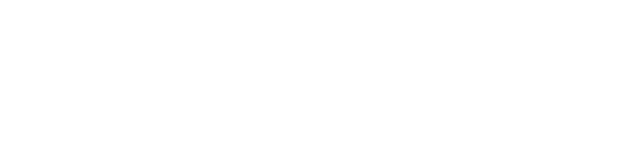
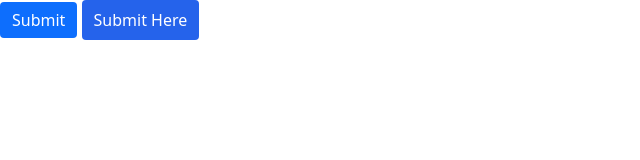
Before and after one commit to Almiramahsa/tailwind-css, a plain HTML site: page index.html in a window 1280 px wide. Shown: the whole page, without its empty margins (0-640 px from the left). Drawn offline with nearby package versions, Linux system fonts and the light colour scheme.

Commit message:
menambahkan CDN untuk instalasi Tailwind

```diff
--- a/index.html
+++ b/index.html
@@ -4,9 +4,12 @@
     <meta charset="UTF-8">
     <meta http-equiv="X-UA-Compatible" content="IE=edge">
     <meta name="viewport" content="width=device-width, initial-scale=1.0">
+    <link rel="stylesheet" href="style.css">
+    <script src="https://cdn.tailwindcss.com"></script>
     <title>Coba Tailwind</title>
 </head>
 <body>
-
+    <button type="submit" class="tombol">Submit</button>
+    <button type="submit" class="bg-blue-600 text-white px-3 py-2 rounded hover:bg-blue-700">Submit Here</button>
 </body>
 </html>
--- a/style.css
+++ b/style.css
@@ -0,0 +1,11 @@
+.tombol{
+    padding: 6px 12px;
+    border-radius: 4px;
+    background-color: #0d6efd;
+    color: white;
+    border: 0;
+    transition: 0.2s;
+}
+.tombol:hover{
+    background-color: #0b5ed7;
+}
```
